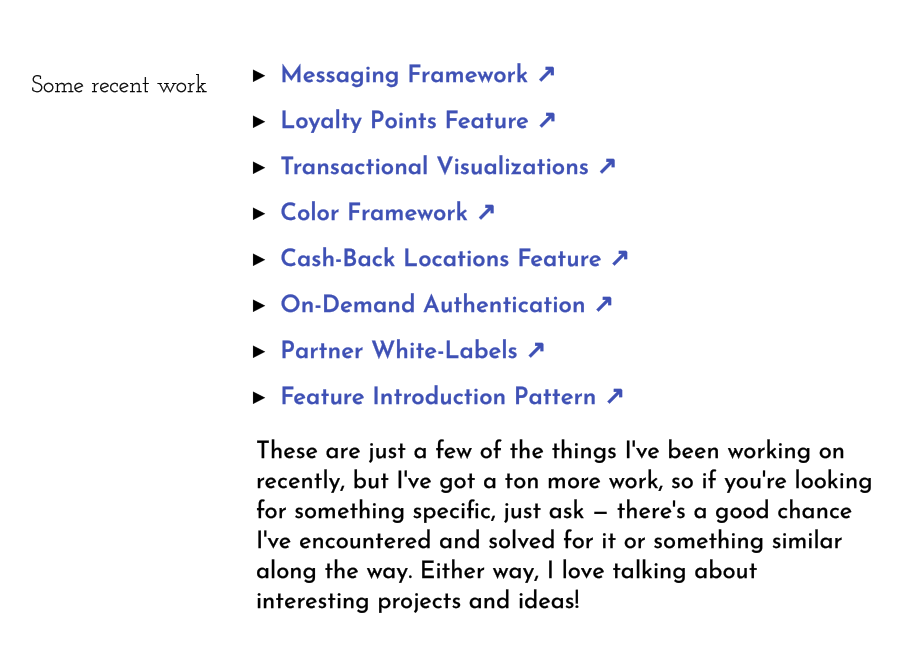
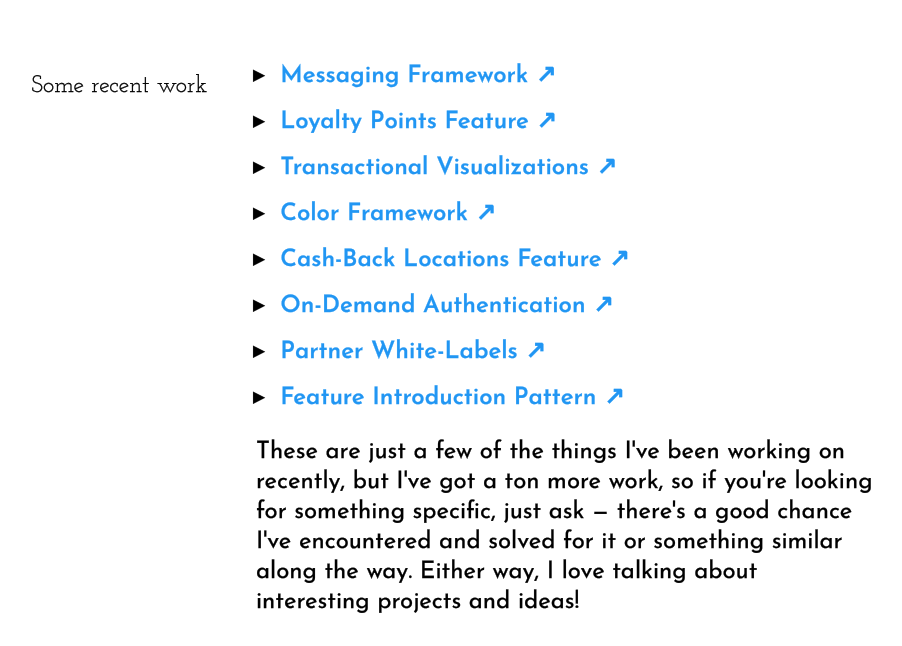
Before and after one commit to adamada88/adamada88.github.io, a plain HTML site: page index.html in a window 1280 px wide. Shown: the part 1891-2537 px from the top of the page, without its empty margins (74-976 px from the left). Drawn offline with Linux system fonts and the light colour scheme.

Commit message:
anchor colors back to blue

```diff
--- a/styles.css
+++ b/styles.css
@@ -93,11 +93,11 @@ strong {
 
 a {
   text-decoration: none;
-  color: #3F51B5;
+  color: #2196F3;
   font-weight: 600;
-  -webkit-text-stroke: .25px #3F51B5;
-  -moz-text-stroke: .25px #3F51B5;
-  -text-stroke: .25px #3F51B5;
+  -webkit-text-stroke: .25px #2196F3;
+  -moz-text-stroke: .25px #2196F3;
+  -text-stroke: .25px #2196F3;
 }
 
 a:hover {
```
